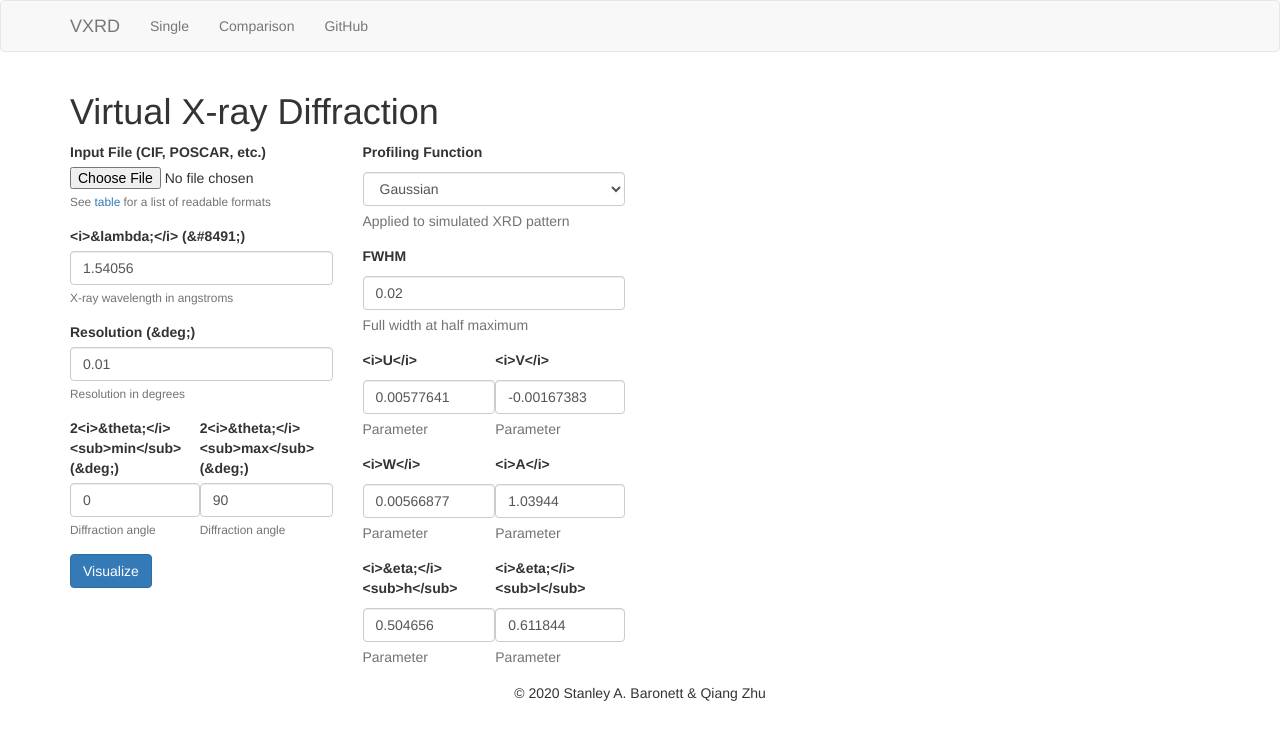
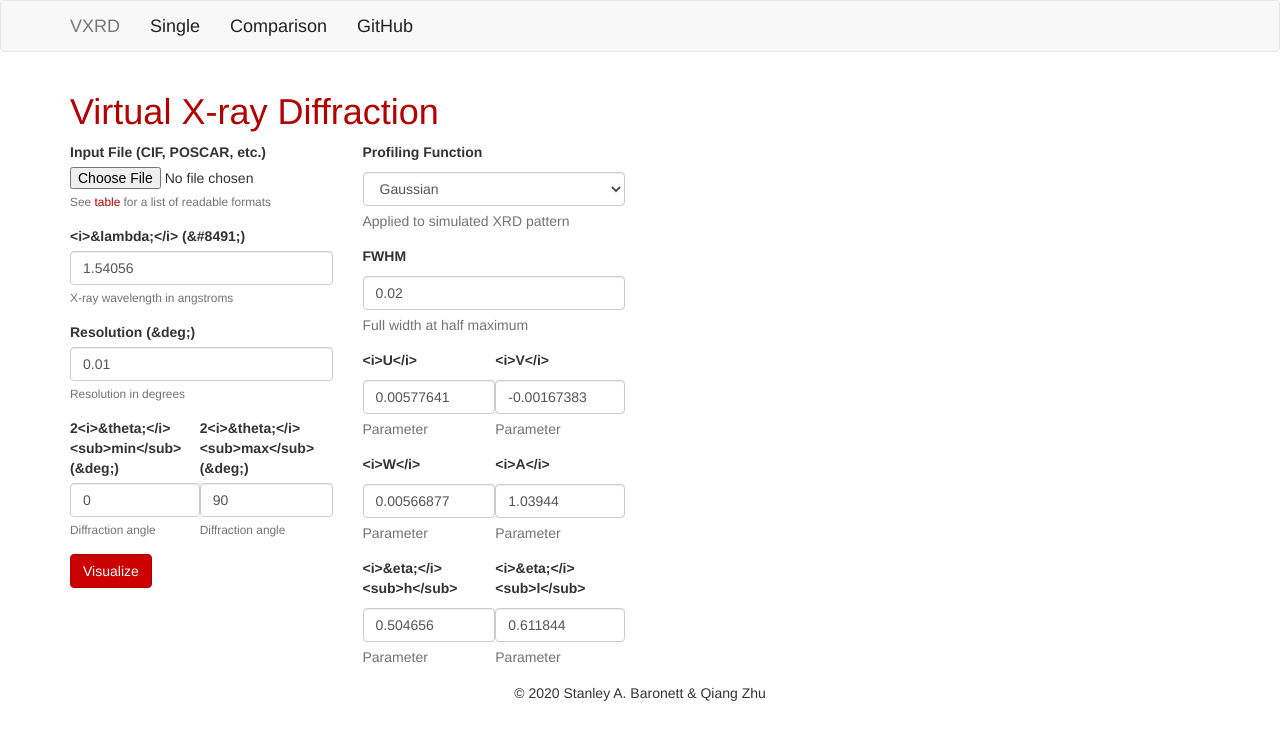
Before and after one commit to qzhu2017/XRD, a Flask app: page / in a window 1280 px wide. Shown: the top 740 px of the page. Run offline with Flask 2, Linux system fonts and the light colour scheme; some libraries are stand-ins or nearby versions.

Commit message:
Red color palette w/ custom.css

```diff
--- /dev/null
+++ b/flask/app/static/custom.css
@@ -0,0 +1,45 @@
+::selection {
+  background:#b10202;
+  color:#fff;
+}
+.navbar-default .navbar-nav>li>a {
+  font-size: large;
+  color: #222;
+}
+.navbar-default .navbar-nav>li>a:focus-within,
+.navbar-default .navbar-nav>li>a:focus,
+.navbar-default .navbar-nav>li>a:hover,
+.navbar-default .navbar-nav>li>a:active,
+.navbar-default .navbar-nav>li>a:active:focus {
+  font-size: large;
+  color: #b10202;
+}
+.h1, .h2, .h3, .h4, .h5, .h6, h1, h2, h3, h4, h5, h6 {
+  color:#b10202;
+}
+a {
+  color:#b10202;
+}
+a:hover {
+  color:#222;
+}
+.form-control:focus {
+  border-color: #b10202;
+  box-shadow: inset 0 1px 1px rgba(0,0,0,.075), 0 0 8px rgba(226, 92, 92, 0.6);
+}
+.btn-primary {
+  background-color: #ca0202;
+  border-color: #b10202;
+}
+.btn-primary:focus-within, .btn-primary:focus, .btn-primary:hover,
+.btn-primary:active, .btn-primary:active:focus {
+  background-color: #970202;
+  border-color: #7e0101;
+}
+.btn-link {
+  color: #b10202;
+}
+.btn-link:focus-within, .btn-link:focus, .btn-link:hover,
+.btn-link:active {
+  color:#222;
+}
--- a/flask/app/templates/base.html
+++ b/flask/app/templates/base.html
@@ -9,6 +9,7 @@
 {% endblock %}
 
 {% block navbar %}
+  <link rel="stylesheet" type="text/css" href="{{ url_for('static', filename='custom.css') }}">
   <nav class="navbar navbar-default">
     <div class="container">
       <div class="navbar-header">
@@ -62,6 +63,18 @@
   <script src="https://ajax.googleapis.com/ajax/libs/jquery/3.4.1/jquery.min.js">
   </script>
   <div class="container">
+    <!-- BEGIN PROGRESS BAR -->
+    {% if progress %}
+      <div class="progress">
+        <div class="progress-bar progress-bar-danger progress-bar-striped active"
+          role="progressbar" aria-valuenow="{{ progress }}" aria-valuemin="0"
+          aria-valuemax="100" style="min-width: 2em; width: {{ progress }}%;">
+          {{ progress }}%
+        </div>
+      </div>
+    {% endif %}
+    <!-- END PROGRESS BAR -->
+    <!-- BEGIN ALERTS -->
     {% with messages = get_flashed_messages(with_categories=true) %}
     {% if messages %}
       {% for category, message in messages %}
@@ -79,6 +92,7 @@
       {% endfor %}
     {% endif %}
     {% endwith %}
+    <!-- END ALERTS -->
 
     {# application content needs to be provided in the app_content block #}
     {% block app_content %}{% endblock %}
```
